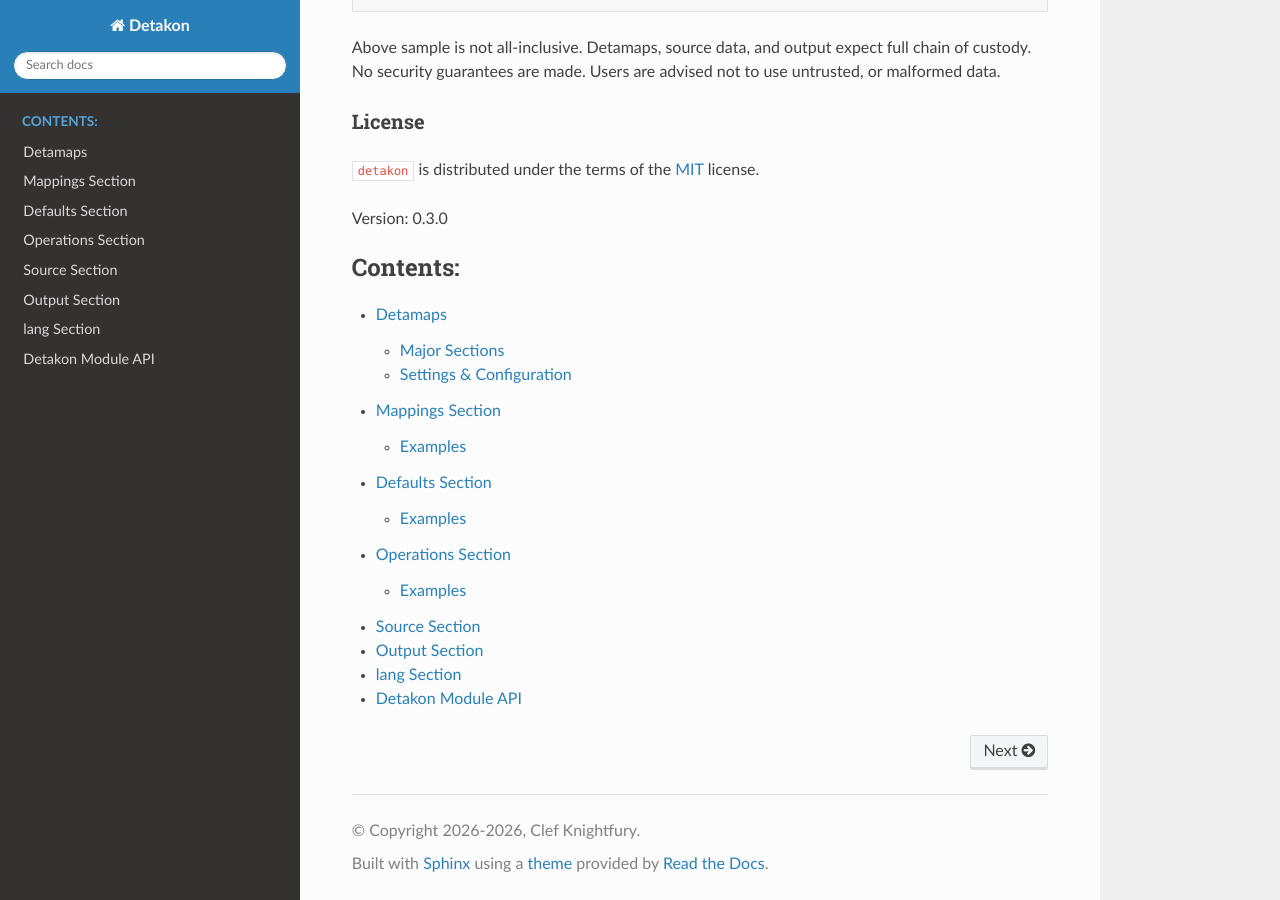
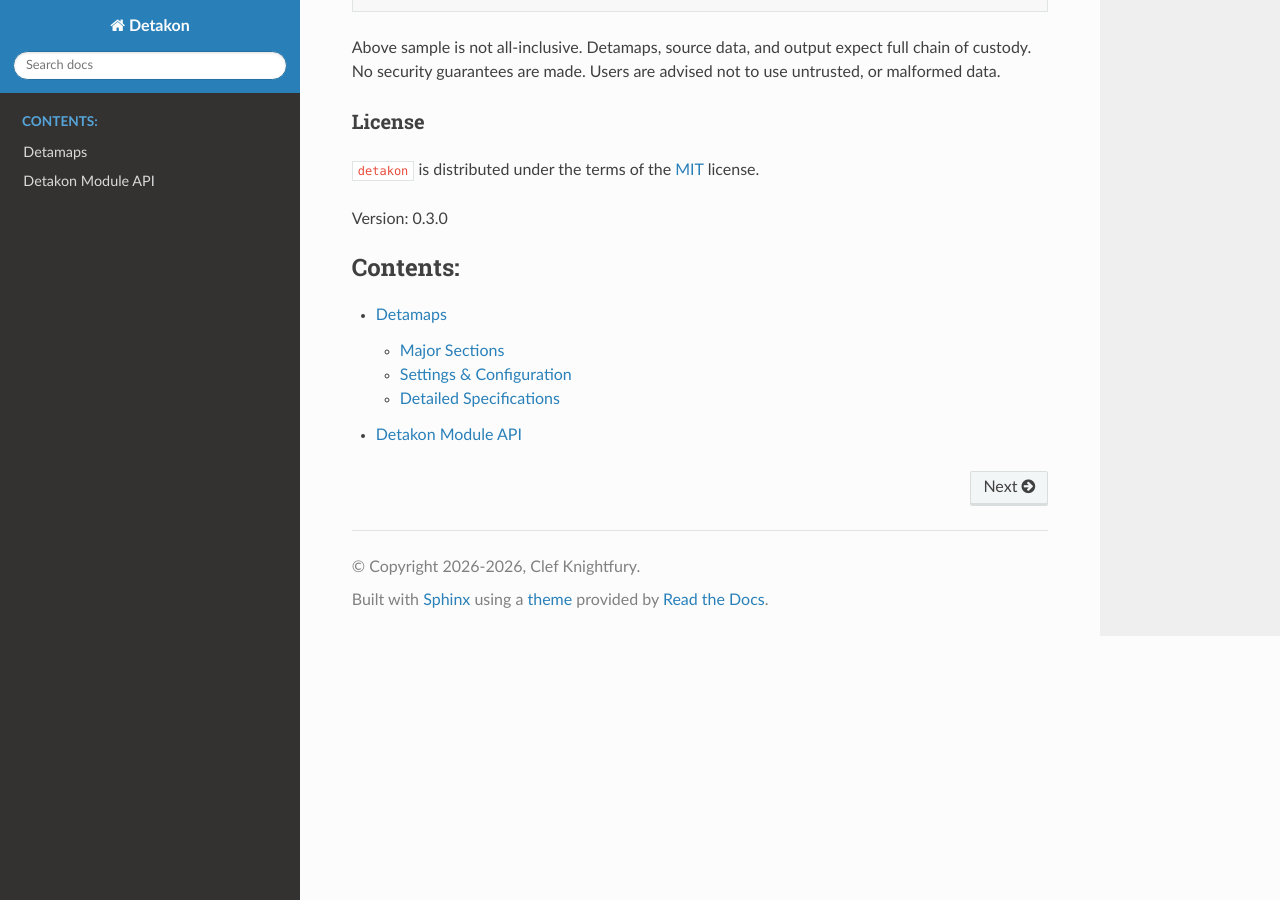
Before and after one commit to cknightfury/detakon, a Sphinx documentation site: the page built from docs/source/index.rst, in a window 1280 px wide and 900 px high, scrolled down 2909 px. Built offline with Sphinx 7.4.7 and the Read the Docs theme 3.1.0, drawn with Linux system fonts in a browser that asks for light colours.

Commit message:
updated toc structure for docs

```diff
--- a/docs/source/detamap.rst
+++ b/docs/source/detamap.rst
@@ -28,3 +28,17 @@ Settings & Configuration
 Detamaps have the following keys for settings and configuration:
 
 * *lang* - A string indicating the language the Detamap is written in (default: "en-us").
+
+#######################
+Detailed Specifications
+#######################
+
+.. toctree::
+   :maxdepth: 1
+
+   mappings
+   defaults
+   operations
+   source
+   output
+   lang
--- a/docs/source/index.rst
+++ b/docs/source/index.rst
@@ -16,10 +16,4 @@ Version: |release|
    :caption: Contents:
 
    detamap
-   mappings
-   defaults
-   operations
-   source
-   output
-   lang
    detakon
```
